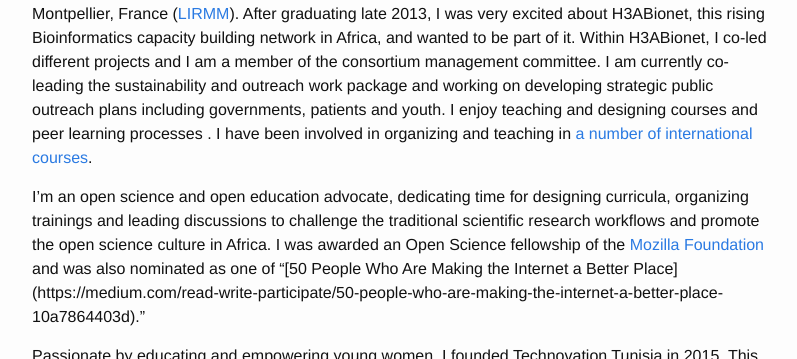
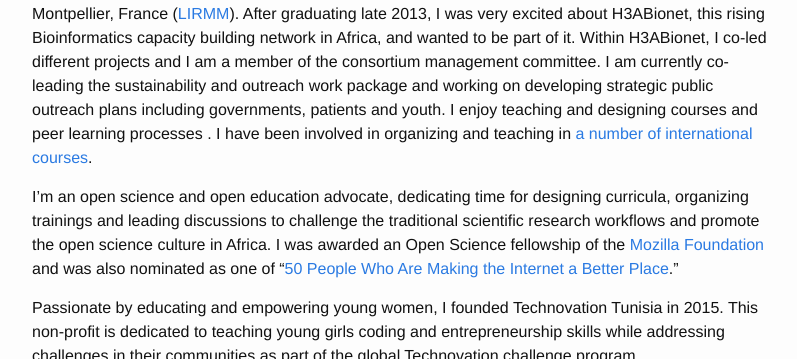
Before and after one commit to amelgh/amelgh.github.io, a Jekyll site: the page built from about.md, in a window 1280 px wide and 900 px high, scrolled down 340 px, cut to the strip 0-359 px from the top of the window. Shown: the whole strip, without its empty margins (238-1035 px from the left). Built offline with Jekyll 4.4.1, drawn with Linux system fonts in a browser that asks for light colours.

Commit message:
update about page and publications

```diff
--- a/about.md
+++ b/about.md
@@ -17,17 +17,18 @@
 Within H3ABionet,  I co-led different  projects and I am a member of the consortium management committee.  I am currently co-leading the sustainability and outreach work package and  working on developing  strategic public outreach plans including governments, patients and youth.
 I enjoy teaching and designing courses and peer learning processes . I have been involved in organizing and teaching in [a number of international courses](/teaching).
 
-I’m an  open science and open education advocate, dedicating time for designing curricula, organizing trainings and  leading discussions to  challenge the traditional scientific research workflows and  promote the open science culture in Africa. I was awarded an Open Science fellowship of the [Mozilla Foundation](https://www.mozilla.org/en-US/) and was also nominated as one of "[50 People Who Are Making the Internet a Better Place]
-(https://medium.com/read-write-participate/50-people-who-are-making-the-internet-a-better-place-10a7864403d)."
+I’m an  open science and open education advocate, dedicating time for designing curricula, organizing trainings and  leading discussions to  challenge the traditional scientific research workflows and  promote the open science culture in Africa. I was awarded an Open Science fellowship of the [Mozilla Foundation](https://www.mozilla.org/en-US/) and was also nominated as one of "[50 People Who Are Making the Internet a Better Place](https://medium.com/read-write-participate/50-people-who-are-making-the-internet-a-better-place-10a7864403d)."
 
 Passionate by educating and empowering young women, I founded Technovation Tunisia in 2015. This non-profit is dedicated to teaching young girls coding and entrepreneurship skills while addressing challenges in their communities as part of the global  Technovation challenge program.
 
 
 
+
+
+<img src="/images/AmelGhouilaTechnovation.JPG" alt="Technovation National Pitch 2017" style="width:70%;display:block;margin-left:auto;margin-right:auto">
+
 ***
 ***
-
-<img src="/images/AmelGhouilaTechnovation.JPG" alt="Technovation National Pitch 2017" style="width:70%;display:block;margin-left:auto;margin-right:auto">
 <br>
 
 ### Personal life
```
Also changed, not shown: index.md (line endings or trailing spaces).
